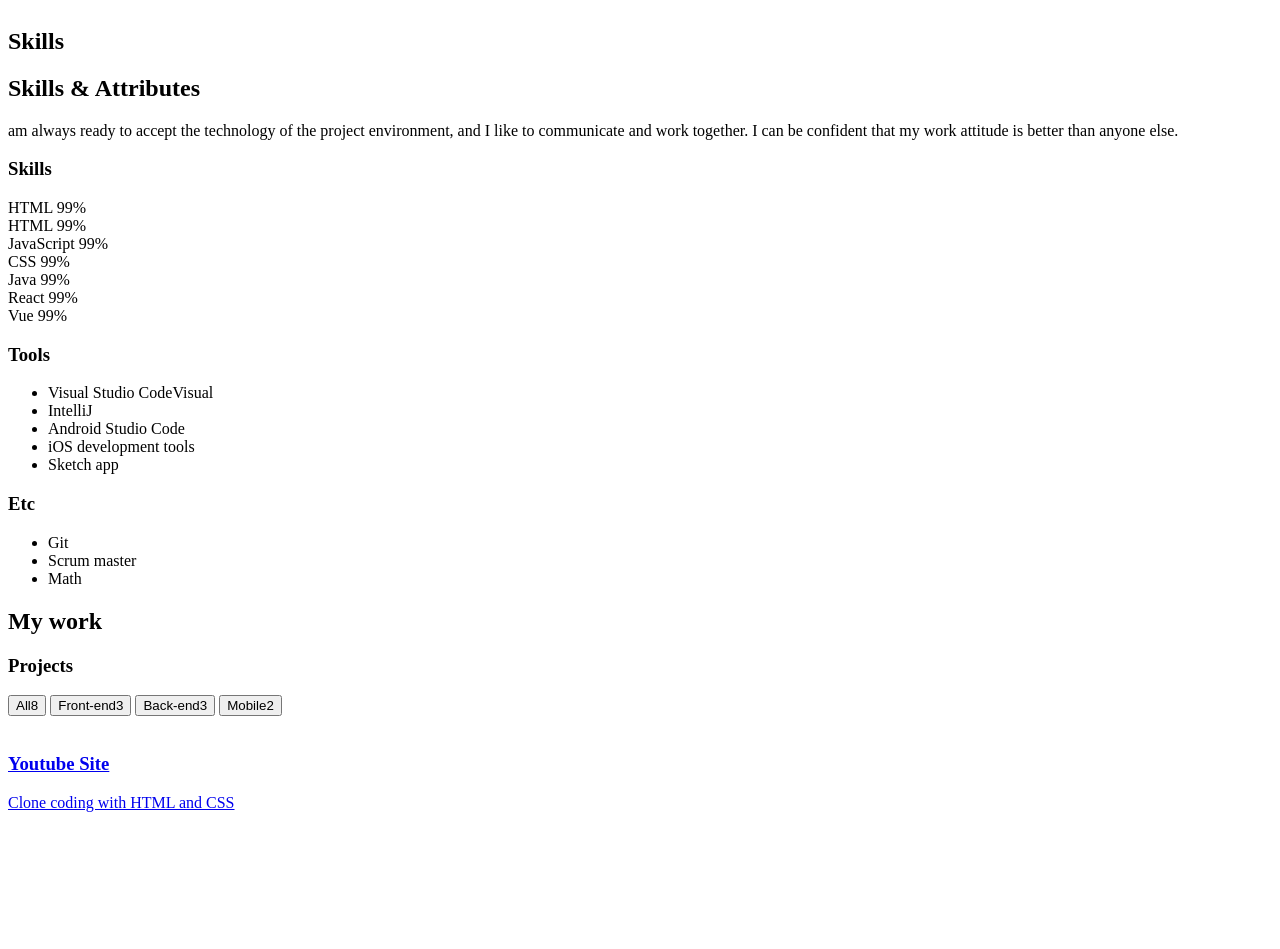
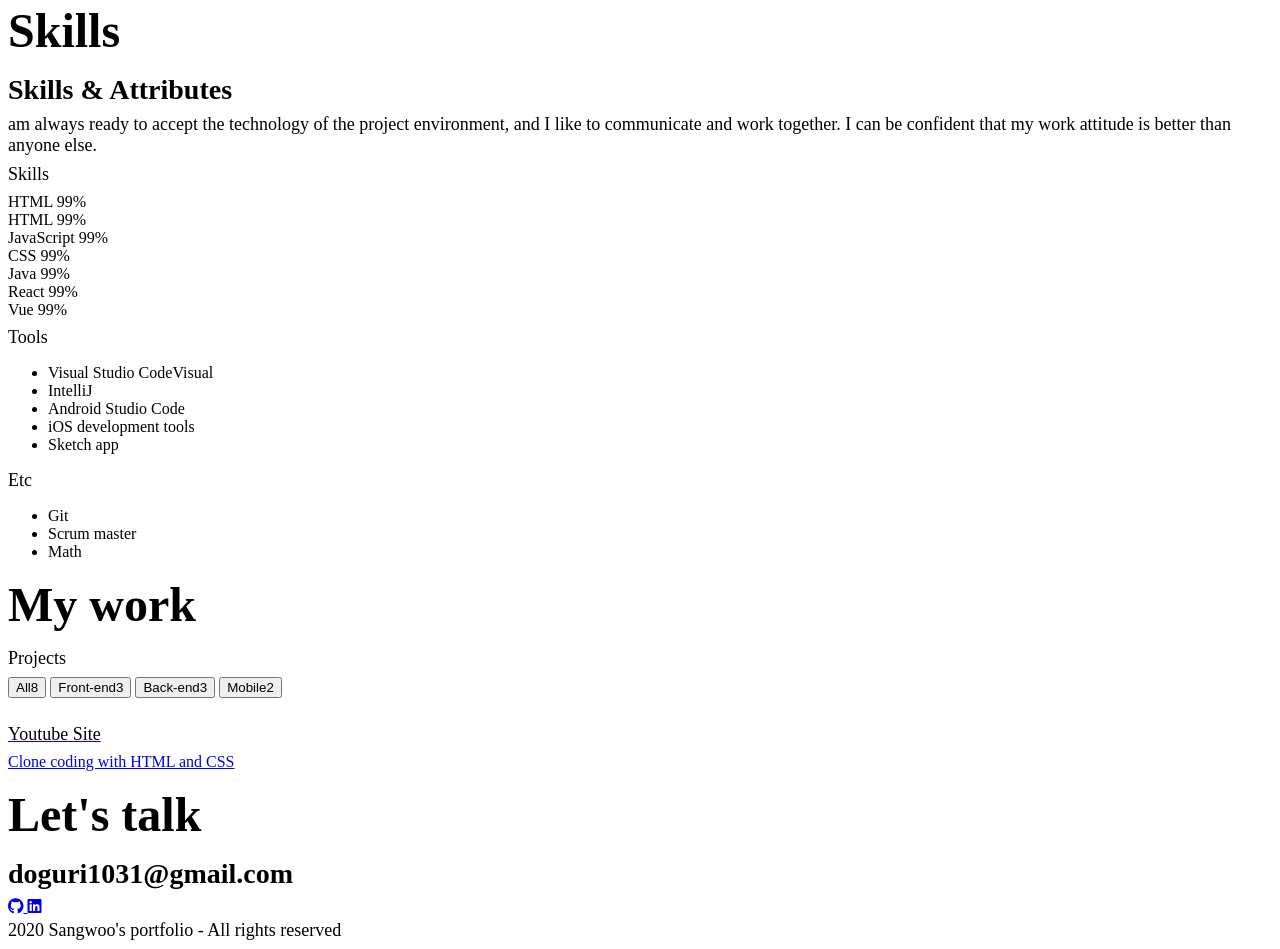
Before and after one commit to doguri1031/portfolio, a plain HTML site: page index.html in a window 1280 px wide. Shown: the part 1274-2223 px from the top of the page. Before the commit the page ends 2094 px from the top, so only its background shows below. Drawn offline with Linux system fonts and the light colour scheme.

Commit message:
css global set

```diff
--- a/index.html
+++ b/index.html
@@ -81,7 +81,7 @@
             <h2>Skills & Attributes</h2>
             <p>
                 am always ready to accept the technology of the project environment, and I like to communicate and work together.
-                                                                                                                I can be confident that my work attitude is better than anyone else.
+                                                                                                                                                                I can be confident that my work attitude is better than anyone else.
             </p>
             <div class="skillset">
                 <div class="skillset__left">
@@ -212,9 +212,19 @@
                 </a>
             </div>
         </section>
-        <!-- Testimonials -->
-        <section id="testimonials"></section>
         <!-- Contact -->
-        <section id="contact"></section>
+        <section id="contact">
+            <h1 class="contact__title">Let's talk</h1>
+            <h2 class="contact__email">doguri1031@gmail.com</h2>
+            <div class="contact__links">
+                <a href="https://github.com/doguri1031" target="_blank">
+                    <i class="fab fa-github"></i>
+                </a>
+                <a href="#" target="_blank">
+                    <i class="fa fa-linkedin-square"></i>
+                </a>
+            </div>
+            <p class="contact__rights">2020 Sangwoo's portfolio - All rights reserved</p>
+        </section>
     </body>
 </html>
--- a/style.css
+++ b/style.css
@@ -0,0 +1,101 @@
+/* Global */
+
+:root {
+
+    /* Color */
+
+    --color-white: #ffffff;
+
+    --color-light-white: #eeeeee;
+
+    --color-dark-white: #bdbdbd;
+
+    --color-pink: #fe918d;
+
+    --color-dark-pink: #ff6863;
+
+    --color-dark-grey: #4d4d4d;
+
+    --color-grey: #616161;
+
+    --color-light-grey: #7c7979;
+
+    --color-blue: #73aace;
+
+    --color-yellow: #fff7d1;
+
+    --color-orange: #feb546;
+
+    --color-black: #000000;
+
+    /* Font size */
+
+    --font-large: 48px;
+
+    --font-medium: 28px;
+
+    --font-regular: 18px;
+
+    --font-small: 16px;
+
+    --font-micro: 14px;
+
+    /* Font weight */
+
+    --weight-bold: 700;
+
+    --weight-semi-bold: 600;
+
+    --weight-regular: 400;
+
+}
+
+  /* Typography */
+
+  h1 {
+
+    font-size: var(--font-large);
+
+    font-weight: var(--weight-bold);
+
+    color: var(--color-black);
+
+    margin: 16px 0px;
+
+  }
+
+  h2 {
+
+    font-size: var(--font-medium);
+
+    font-weight: var(--weight-semi-bold);
+
+    color: var(--color-black);
+
+    margin: 8px 0;
+
+  }
+
+  h3 {
+
+    font-size: var(--font-regular);
+
+    font-weight: var(--weight-regular);
+
+    color: var(--color-black);
+
+    margin: 8px 0;
+
+  }
+
+  p {
+
+    font-size: var(--font-regular);
+
+    font-weight: var(--weight-regular);
+
+    color: var(--color-black);
+
+    margin: 4px 0;
+
+  }
```
